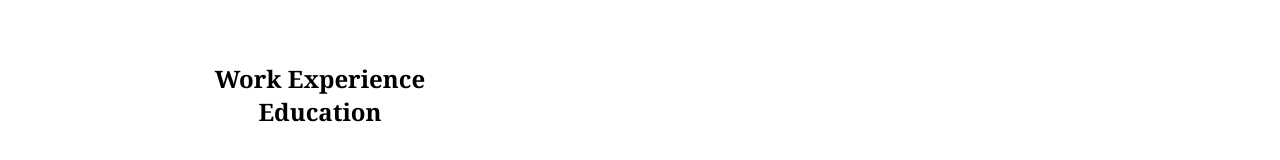
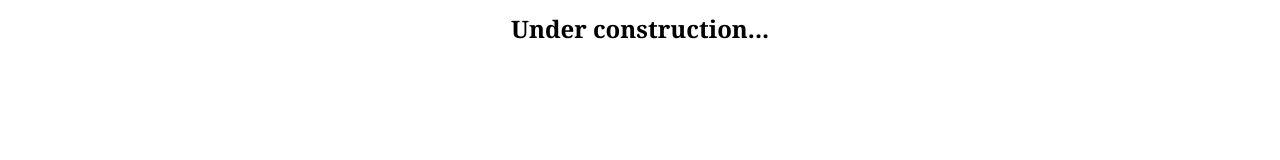
Before and after one commit to blosse/blosse.github.io, a plain HTML site: page index.html in a window 1280 px wide. Shown: the part 148-308 px from the top of the page. Drawn offline with Linux system fonts and the light colour scheme.

Commit message:
Added placeholder text while site is WIP

```diff
--- a/index.html
+++ b/index.html
@@ -25,13 +25,8 @@
         </div>
     </nav>
     <section class="experience">
-        <div class="experience-container">
-            <div class="work">
-                <h1>Work Experience</h1>
-            </div>
-            <div class="education"></div>
-                <h1>Education</h1>
-            </div>
+        <div>
+            <h1>Under construction...</h1>
         </div>
     </section>
 </body>
```
Also changed, not shown: experience-items.js (line endings or trailing spaces).
